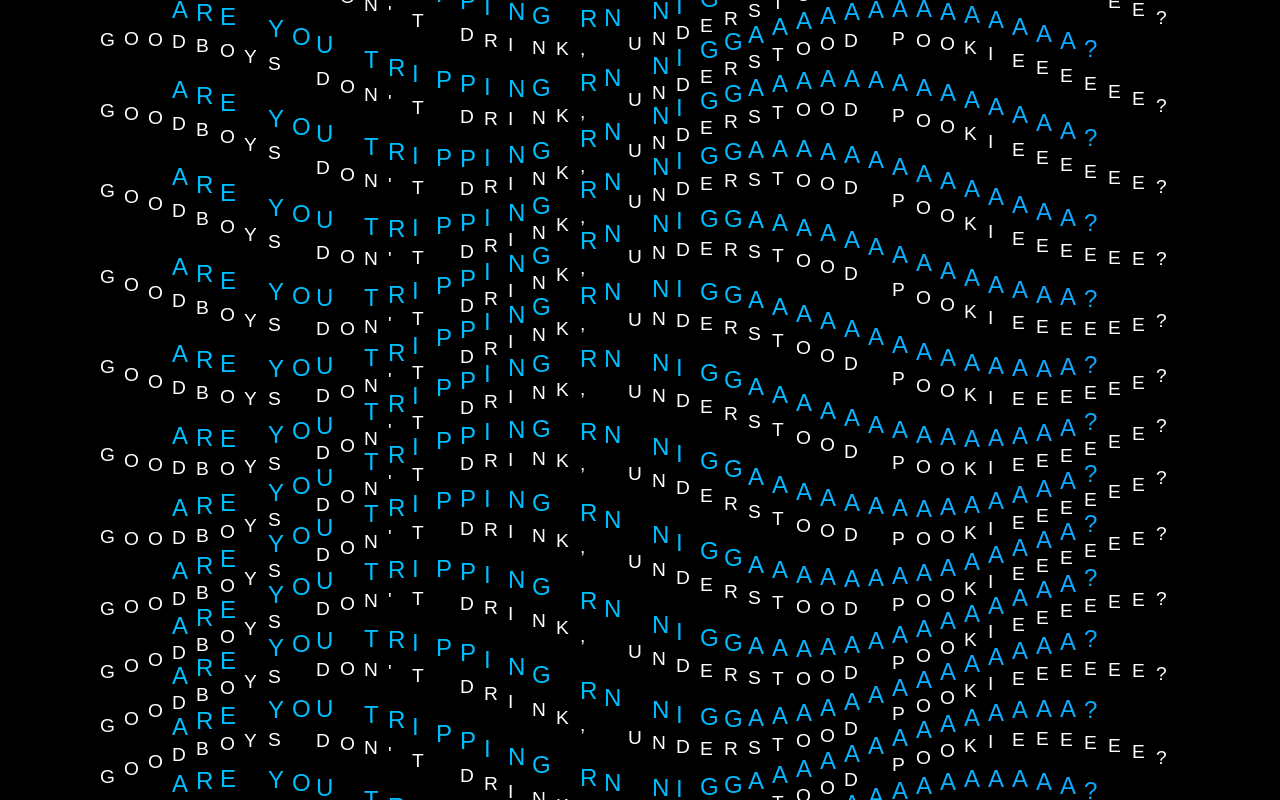
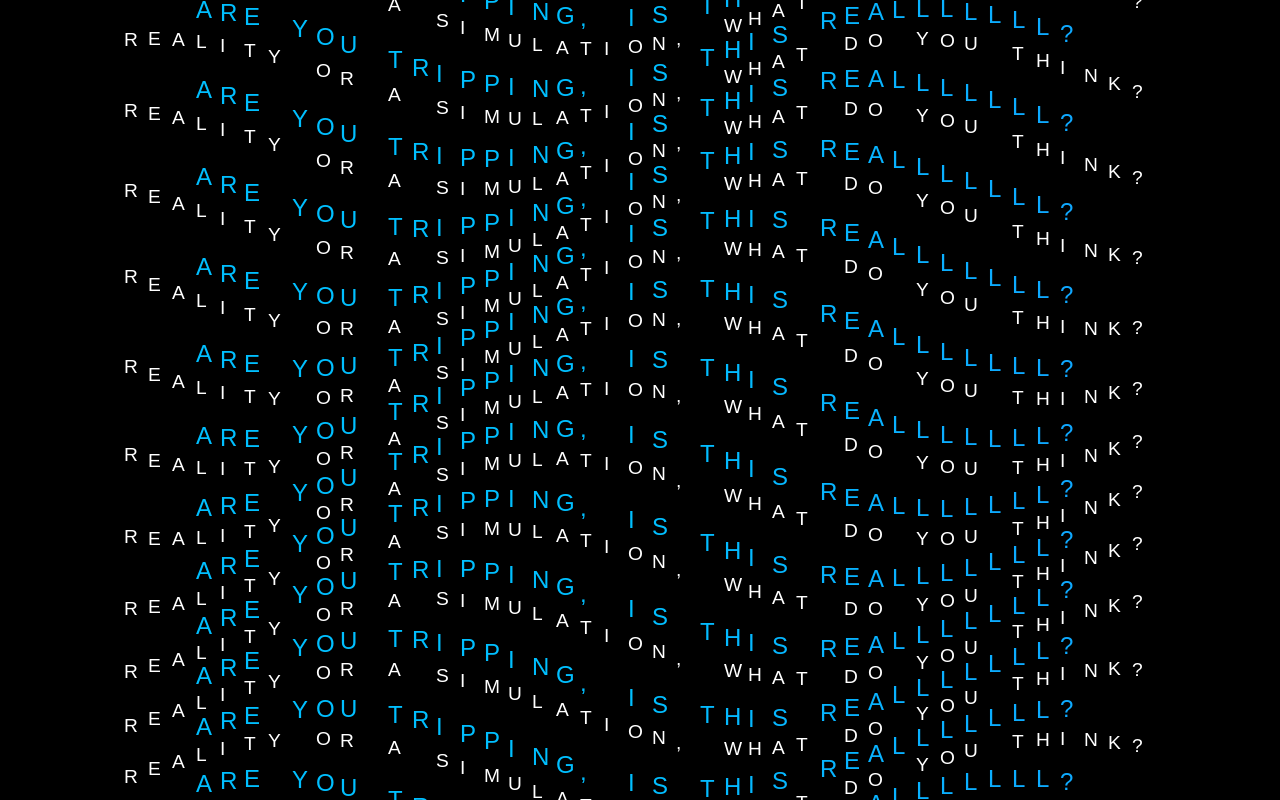
Before and after one commit to JasvinderKaur77/trippyShiiiiiiiii, a plain HTML site: page index.html in a window 1280 px wide. Drawn offline with Linux system fonts and the light colour scheme.

Commit message:
Update index.html

```diff
--- a/index.html
+++ b/index.html
@@ -24,8 +24,8 @@
          canvas.width = window.innerWidth;
          canvas.height = window.innerHeight;
 
-         const text = "ARE YOU TRIPPING RN NIGGAAAAAAAAAAAAAA?";
-         const additionalText = "GOODBOYS DON'T DRINK, UNDERSTOOD POOKIEEEEEE?";
+         const text = "ARE YOU TRIPPING, IS THIS REALLLLLLL?";
+         const additionalText = "REALITY OR A SIMULATION, WHAT DO YOU THINK?";
          const fontSize = 24;
          const waveHeight = 40;
          const waveFrequency = 0.2;
```
